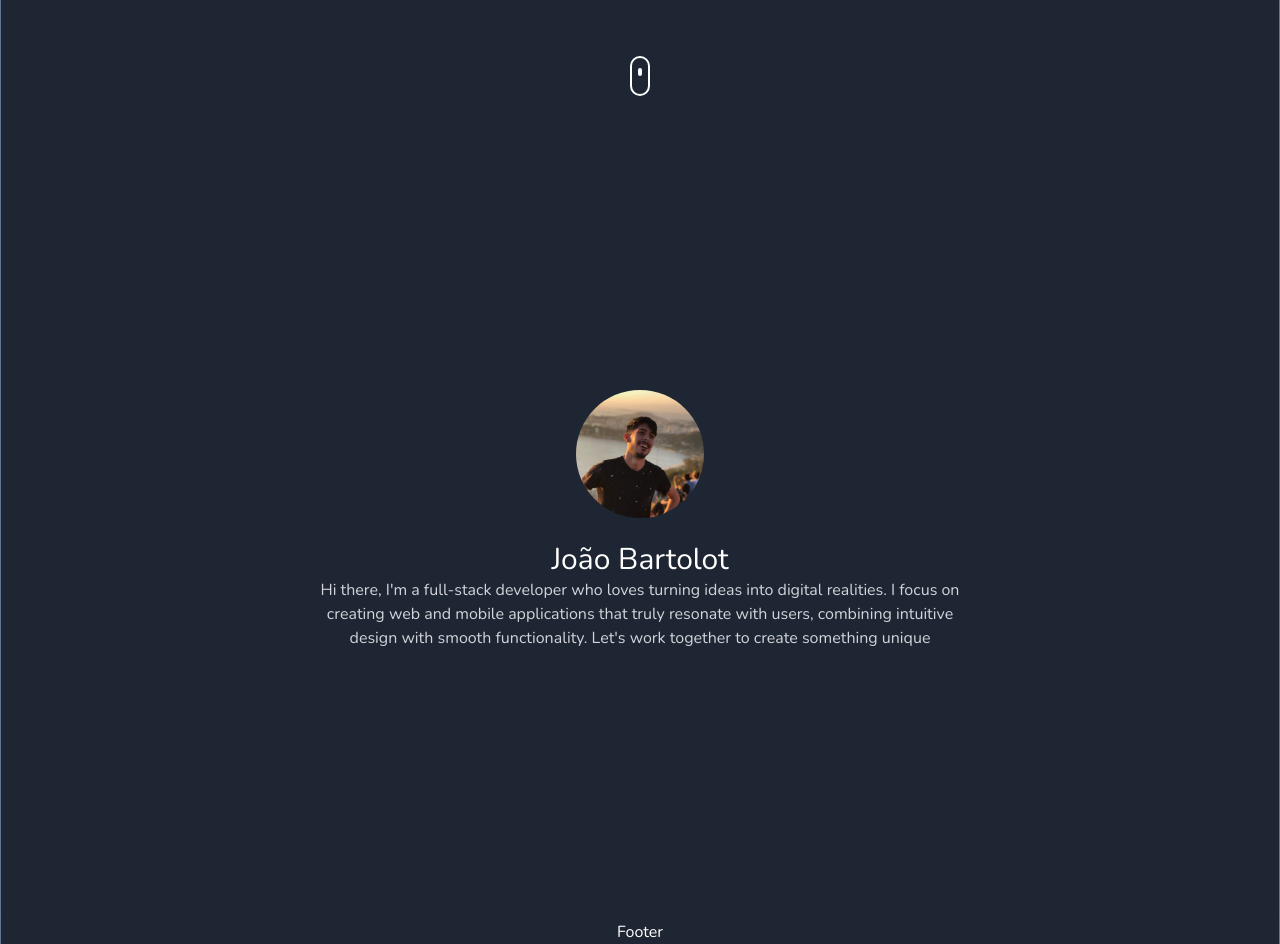
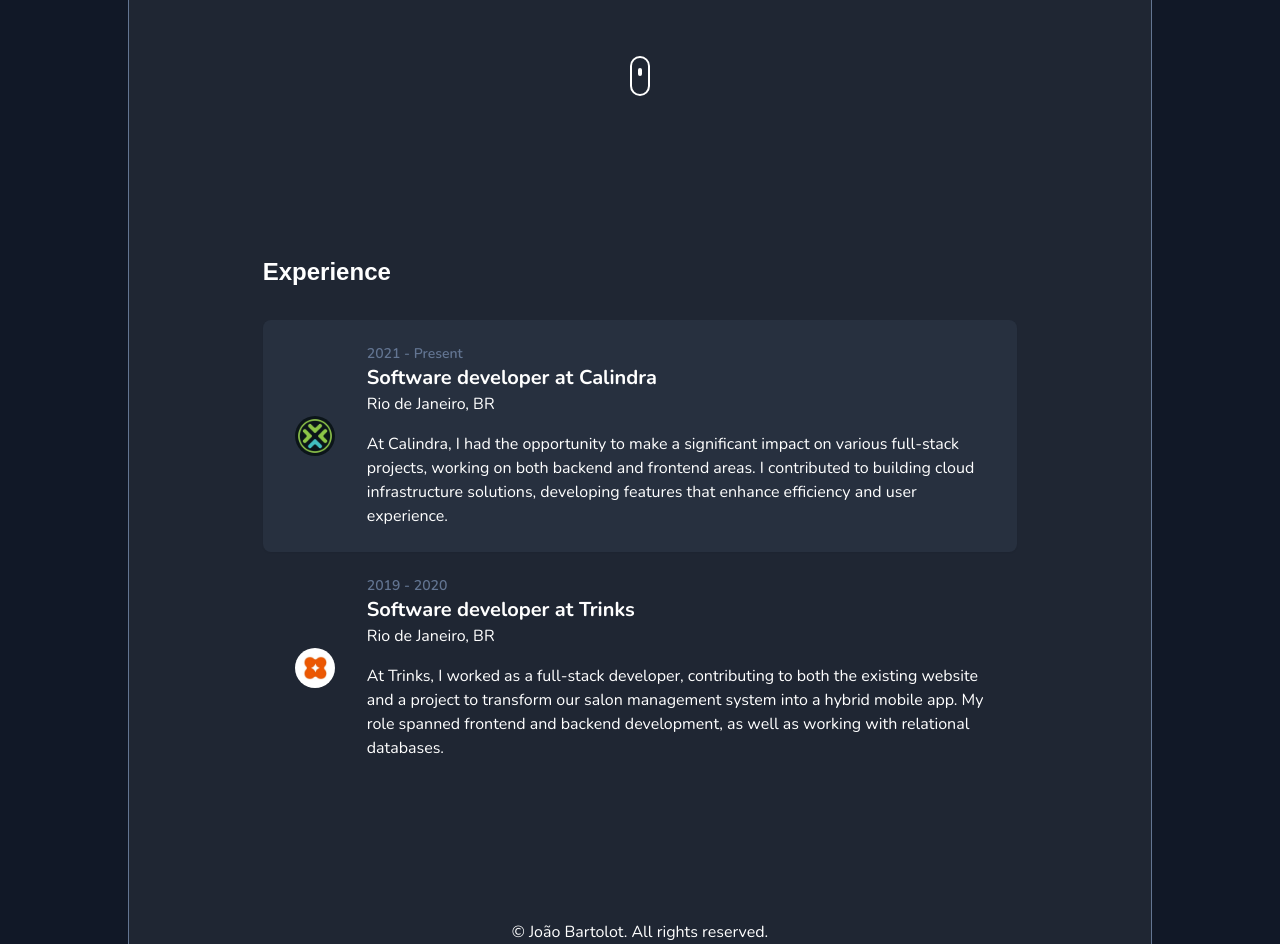
Before and after one commit to joaobartolot/portfolio, a React (Vite) app: page / in a window 1280 px wide. Shown: the part 680-1624 px from the top of the page. Built offline with nearby package versions, Linux system fonts and the light colour scheme; a web font is replaced by a local one.

Commit message:
experience section

```diff
--- a/src/components/Footer.tsx
+++ b/src/components/Footer.tsx
@@ -1,9 +1,5 @@
 const Footer = () => {
-	return (
-		<footer className="bg-gunmetal-400 w-100% shadow md:border-x-[1px] border-paynes-gray-600">
-			Footer
-		</footer>
-	);
+	return <footer>© João Bartolot. All rights reserved.</footer>;
 };
 
 export default Footer;
--- a/src/components/Header.tsx
+++ b/src/components/Header.tsx
@@ -7,7 +7,7 @@
 	const sections = ['Experience', 'Projects', 'Contacts'];
 
 	return (
-		<header className="fixed top-0 left-0 w-full bg-transparent z-50">
+		<header className="hidden md:block fixed top-0 left-0 w-full bg-transparent z-50">
 			<nav className="flex justify-center items-center h-24 ">
 				<div className="rounded-full bg-rich-black px-6 py-2 shadow-md space-x-10">
 					{sections.map(section => (
--- a/src/features/experience/components/Experience.tsx
+++ b/src/features/experience/components/Experience.tsx
@@ -1,22 +1,59 @@
+import { Work } from '../types/Work';
+
+const experience: Work[] = [
+	{
+		name: 'calindra',
+		dateRange: '2021 - Present',
+		position: 'Software developer at Calindra',
+		location: 'Rio de Janeiro, BR',
+		description: `At Calindra, I had the opportunity to make a significant impact on various full-stack projects, working on both backend and frontend areas. I contributed to building cloud infrastructure solutions, developing features that enhance efficiency and user experience.`,
+		logo: 'images/calindra_logo.jpg',
+	},
+	{
+		name: 'trinks',
+		dateRange: '2019 - 2020',
+		position: 'Software developer at Trinks',
+		location: 'Rio de Janeiro, BR',
+		description: `At Trinks, I worked as a full-stack developer, contributing to both the existing website and a project to transform our salon management system into a hybrid mobile app. My role spanned frontend and backend development, as well as working with relational databases.`,
+		logo: 'images/trinks_logo.jpg',
+	},
+];
+
 const Experience = () => {
 	return (
-		<section className="flex flex-col justify-center items-center h-screen bg-gunmetal-400 w-80% md:border-x-[1px] border-y-0 border-paynes-gray-600">
-			<div className="w-32 h-32 rounded-full overflow-hidden">
-				<img
-					src="/images/avatar.jpg"
-					alt="avatar"
-					loading="lazy"
-					className="object-cover"
-				/>
+		<section
+			id="experience"
+			className="flex flex-col justify-center items-center h-screen"
+		>
+			<div className="w-full md:w-9/12 text-start text-2xl mb-8 font-bold font-display">
+				Experience
 			</div>
-			<h2 className="text-3xl mt-6">João Bartolot</h2>
-			<p className="w-3/6 text-gray-300">
-				Hi there, I'm a full-stack developer who loves turning ideas
-				into digital realities. I focus on creating web and mobile
-				applications that truly resonate with users, combining intuitive
-				design with smooth functionality. Let's work together to create
-				something unique
-			</p>
+			{experience.map(work => (
+				<div className="flex flex-col md:flex-row justify-center md:justify-center items-start md:items-center space-x-0 space-y-4 md:space-x-8 md:space-y-0 w-full md:w-9/12 even:bg-gunmetal even:shadow-sm rounded-lg px-8 py-6">
+					<div>
+						<div className="flex justify-center items-center h-10 aspect-1 rounded-full overflow-hidden">
+							<img
+								src={work.logo}
+								alt={work.name}
+								loading="lazy"
+								className="object-cover"
+							/>
+						</div>
+					</div>
+					<div className="flex flex-col justify-start items-start w-full">
+						<p className="text-sm text-paynes-gray-600 font-semibold">
+							{work.dateRange}
+						</p>
+						<div className="text-lg md:text-xl font-bold">
+							{work.position}
+						</div>
+						<div>{work.location}</div>
+						<div className="mt-4 text-start">
+							{work.description}
+						</div>
+					</div>
+				</div>
+			))}
 		</section>
 	);
 };
--- /dev/null
+++ b/src/features/experience/types/Work.ts
@@ -0,0 +1,8 @@
+export interface Work {
+	name: string;
+	dateRange: string;
+	position: string;
+	location: string;
+	description: string;
+	logo: string;
+}
--- a/src/features/hero/components/Hero.tsx
+++ b/src/features/hero/components/Hero.tsx
@@ -2,7 +2,7 @@
 
 const Hero = () => {
 	return (
-		<section className="relative flex flex-col justify-center items-center h-screen bg-gunmetal-400 w-80% md:border-x-[1px] border-paynes-gray-600">
+		<section className="relative flex flex-col justify-center items-center h-screen">
 			<div className="w-32 h-32 rounded-full overflow-hidden">
 				<img
 					src="/images/avatar.jpg"
@@ -11,15 +11,15 @@
 					className="object-cover"
 				/>
 			</div>
-			<h2 className="text-3xl mt-6">João Bartolot</h2>
-			<p className="w-3/6 text-gray-300">
+			<h2 className="text-3xl mt-6 font-display">João Bartolot</h2>
+			<p className="w-full md:w-3/6 text-gray-300">
 				Hi there, I'm a full-stack developer who loves turning ideas
 				into digital realities. I focus on creating web and mobile
 				applications that truly resonate with users, combining intuitive
 				design with smooth functionality. Let's work together to create
 				something unique
 			</p>
-			<ScrollIndicator className="absolute bottom-6 left-1/2 transform -translate-x-1/2" />
+			<ScrollIndicator className="absolute bottom-20 md:bottom-6 left-1/2 transform -translate-x-1/2" />
 		</section>
 	);
 };
--- a/src/router/Layout.tsx
+++ b/src/router/Layout.tsx
@@ -4,7 +4,7 @@
 
 const Layout = () => {
 	return (
-		<div className="flex flex-col min-h-screen">
+		<div className="flex flex-col min-h-screen bg-gunmetal-400 max-w-5xl md:border-x-[1px] border-y-0 border-paynes-gray-600 px-2">
 			<Header />
 			<main className="flex-grow">
 				<Outlet /> {/* This renders the current route's component */}
```
Also changed, not shown: public/images/calindra_logo.jpg (added), public/images/trinks_logo.jpg (added).
